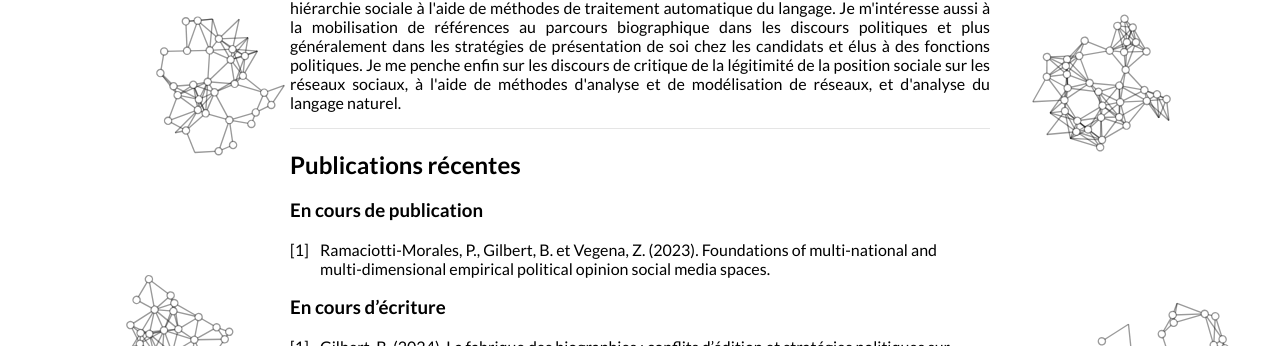
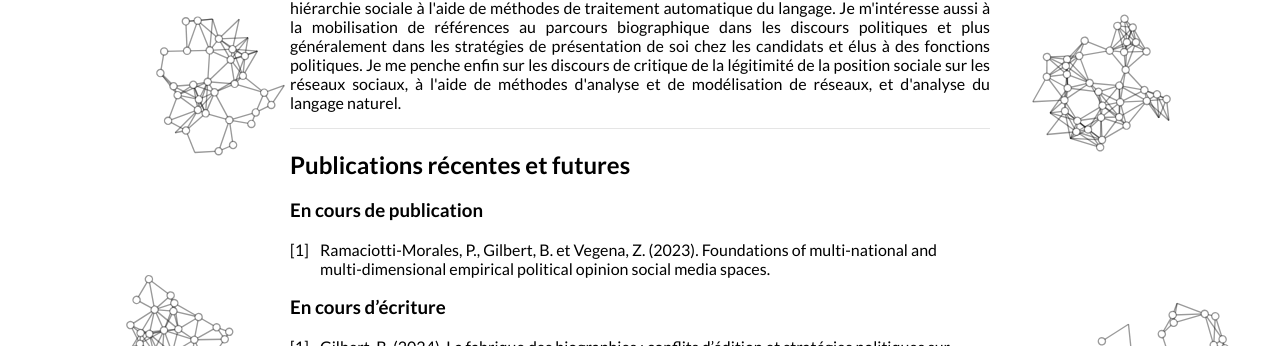
Before and after one commit to bglbrt/bglbrt.github.io, a Jekyll site: the page built from fr/recherche.md, in a window 1280 px wide. Shown: the part 369-715 px from the top of the page. Built offline with Jekyll 4.4.1, drawn with Linux system fonts in a browser that asks for light colours.

Commit message:
Update recherche.md

```diff
--- a/fr/recherche.md
+++ b/fr/recherche.md
@@ -16,7 +16,7 @@ lang: "fr"
 
 ---
 
-## Publications récentes
+## Publications récentes et futures
 
 
 ### En cours de publication
```
